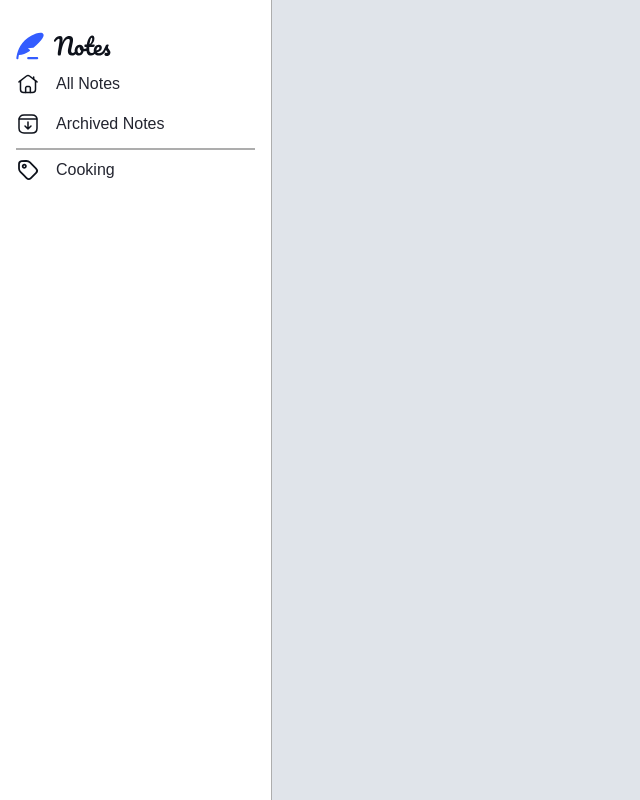
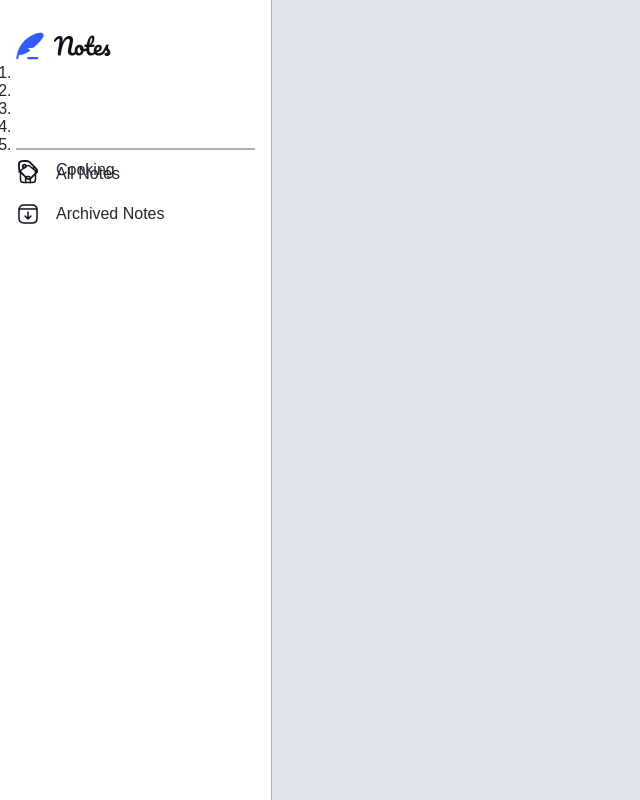
Before and after one commit to LeoLoureiro-code/NotesApp, an Angular app: page /notes in a window 1280 px wide. Shown: the whole page, without its empty margins (0-640 px from the left). Built offline with nearby package versions, Linux system fonts and the light colour scheme.

Commit message:
add monile menu

```diff
--- a/src/components/navigation/navigation.component.html
+++ b/src/components/navigation/navigation.component.html
@@ -3,6 +3,28 @@
         <img src="assets/images/logo.svg" alt="logo">
     </div>
     <div class="content-div">
+        <ol class="mobile-menu">
+            <li class="mobile-menu-item">
+                <img src="" alt="">
+                <p class="mobile-menu-title"></p>
+            </li>
+            <li class="mobile-menu-item">
+                <img src="" alt="">
+                <p class="mobile-menu-title"></p>
+            </li>
+            <li class="mobile-menu-item">
+                <img src="" alt="">
+                <p class="mobile-menu-title"></p>
+            </li>
+            <li class="mobile-menu-item">
+                <img src="" alt="">
+                <p class="mobile-menu-title"></p>
+            </li>
+            <li class="mobile-menu-item">
+                <img src="" alt="">
+                <p class="mobile-menu-title"></p>
+            </li>
+        </ol>
         <ol class="content-list">
             <div class="content">
                 <img src="assets/images/icon-home.svg" alt="home icon" class="content-img">
@@ -24,9 +46,3 @@
         </ul>
     </div>
 </div>
-
-<!-- <div class="navigation-menu-mobile">
-    <ul class="menu">
-
-    </ul>
-</div> -->
```
